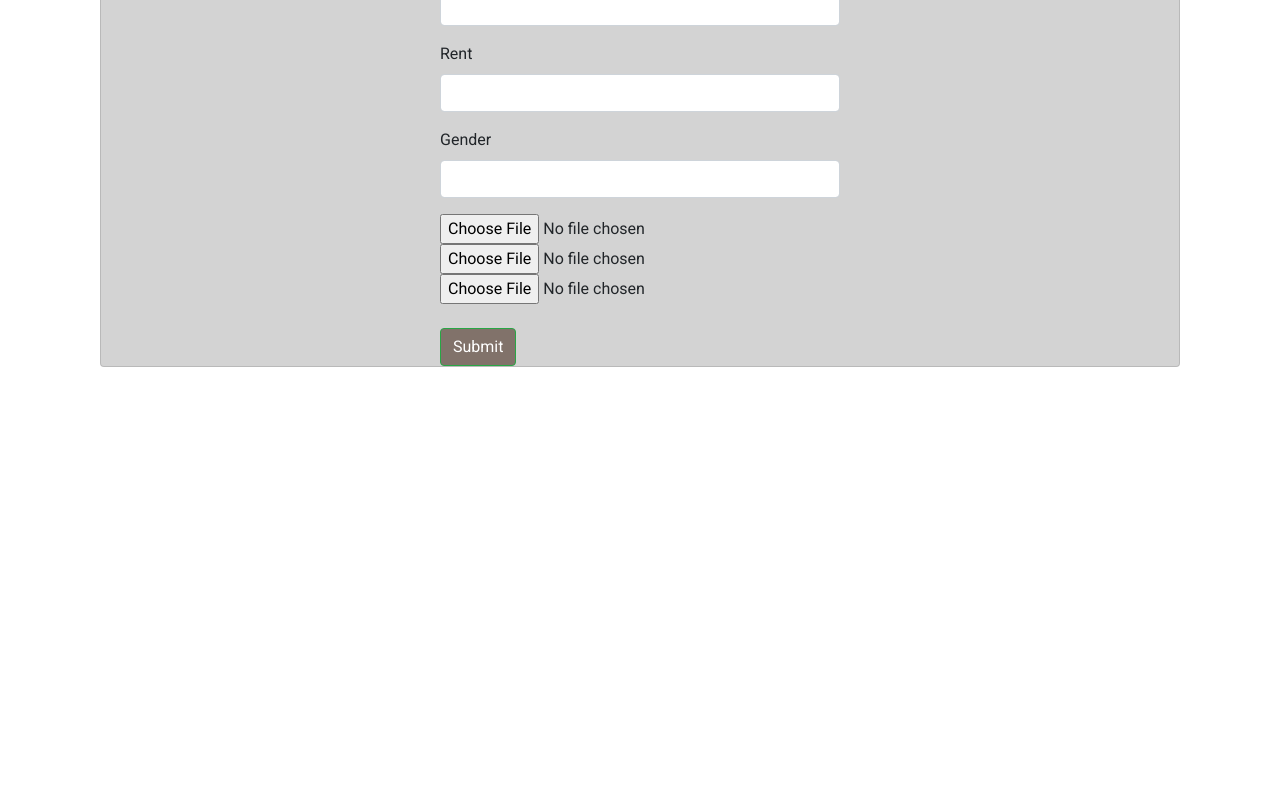
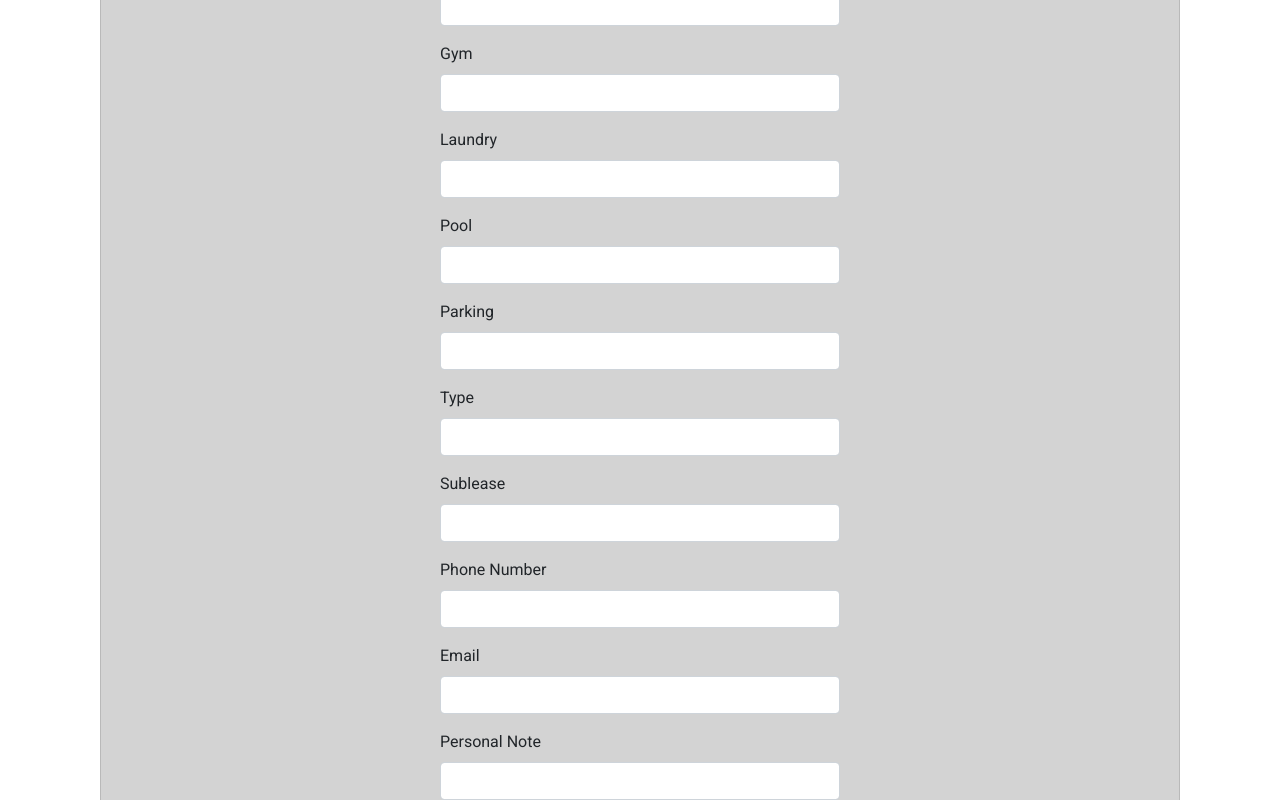
Before and after one commit to jthakur2023/VSLUI, an Angular app: page /create in a window 1280 px wide. Shown: the part 400-1200 px from the top of the page. Before the commit the page ends 800 px from the top, so only its background shows below. Built offline with nearby package versions, Linux system fonts and the light colour scheme.

Commit message:
updated model

```diff
--- a/src/app/listing-create/listing-create.component.html
+++ b/src/app/listing-create/listing-create.component.html
@@ -43,63 +43,107 @@
                     name="address"
                     />
                 </div>
-                <!-- <div class="form-group">
-                    <label for="address">Gym</label>
+                <div class="form-group">
+                    <label for="gym">Gym</label>
+                    <input
+                    type="text"
+                    class="form-control"
+                    id="gym"
+                    required
+                    [(ngModel)]="listing.gym"
+                    name="gym"
+                    />
+                </div>
+                <div class="form-group">
+                    <label for="laundry">Laundry</label>
+                    <input
+                    type="text"
+                    class="form-control"
+                    id="laundry"
+                    required
+                    [(ngModel)]="listing.laundry"
+                    name="laundry"
+                    />
+                </div>
+                <div class="form-group">
+                    <label for="pool">Pool</label>
+                    <input
+                    type="text"
+                    class="form-control"
+                    id="pool"
+                    required
+                    [(ngModel)]="listing.pool"
+                    name="pool"
+                    />
+                </div>
+
+                <div class="form-group">
+                    <label for="parking">Parking</label>
                     <input
                     type="text"
                     class="form-control"
                     id="address"
                     required
-                    [(ngModel)]="listing.city"
-                    name="address"
+                    [(ngModel)]="listing.parking"
+                    name="parking"
+                    />
+                </div>
+
+                <div class="form-group">
+                    <label for="type">Type</label>
+                    <input
+                    type="text"
+                    class="form-control"
+                    id="type"
+                    required
+                    [(ngModel)]="listing.type"
+                    name="type"
                     />
                 </div>
                 <div class="form-group">
-                    <label for="address">State</label>
+                  <label for="sublease">Sublease</label>
                   <input
                   type="text"
                   class="form-control"
-                    id="address"
+                  id="sublease"
                   required
-                    [(ngModel)]="listing.state"
-                    name="address"
+                  [(ngModel)]="listing.sublease"
+                  name="sublease"
                   />
               </div>
               <div class="form-group">
-                    <label for="address">Zip</label>
+                <label for="phoneNumber">Phone Number</label>
                 <input
                 type="text"
                 class="form-control"
-                    id="address"
+                id="phoneNumber"
                 required
-                    [(ngModel)]="listing.zip"
-                    name="address"
+                [(ngModel)]="listing.phoneNumber"
+                name="phoneNumber"
                 />
-                </div> -->
-
-               <!--  <div class="form-group">
-                    <label for="address">Rooms</label>
+            </div>
+            <div class="form-group">
+              <label for="email">Email</label>
               <input
               type="text"
               class="form-control"
-                    id="address"
+              id="email"
               required
-                    [(ngModel)]="listing.rooms"
-                    name="address"
+              [(ngModel)]="listing.email"
+              name="email"
               />
-                </div> -->
-
-               <!--  <div class="form-group">
-                    <label for="address">Baths</label>
+          </div>
+          <div class="form-group">
+            <label for="personalNote">Personal Note</label>
             <input
             type="text"
             class="form-control"
-                    id="address"
+            id="personalNote"
             required
-                    [(ngModel)]="listing.baths"
-                    name="address"
+            [(ngModel)]="listing.personalNote"
+            name="personalNote"
             />
-                </div> -->
+        </div>
 
             <div class="form-group">
                 <label for="rent">Rent</label>
--- a/src/app/listing-create/listing-create.component.ts
+++ b/src/app/listing-create/listing-create.component.ts
@@ -23,7 +23,16 @@ export class ListingCreateComponent {
     rent: '',
     image: '',
     image2: '',
-    image3: ''
+    image3: '',
+    laundry:'',
+    gym:'',
+    pool:'',
+    parking:'',
+    type:'',
+    sublease:'',
+    phoneNumber:'',
+    email:'',
+    personalNote:''
   };
   submitted = false;
   uni: any;
@@ -50,6 +59,16 @@ export class ListingCreateComponent {
       university: this.listing.university,
       semester: this.listing.semester,
       rent: this.listing.rent,
+      laundry: this.listing.laundry,
+      gym: this.listing.gym,
+      pool: this.listing.pool,
+      parking: this.listing.parking,
+      type: this.listing.type,
+      sublease: this.listing.sublease,
+      phoneNumber: this.listing.phoneNumber,
+      email: this.listing.email,
+      personalNote: this.listing.personalNote,
+
       userid: this.currentUser.id,
       image: this.listing.image,
       image2: this.listing.image2,
--- a/src/app/listing-detail/listing-detail.component.html
+++ b/src/app/listing-detail/listing-detail.component.html
@@ -60,15 +60,15 @@
           <div class="carousel-inner">
             <div class="carousel-item active">
               <img class="d-block w-100" src="http://localhost:8080/images/{{ currentListing.image }}"
-                alt="First slide" />
+                alt="First slide" height="500"/>
             </div>
             <div class="carousel-item">
               <img class="d-block w-100" src="http://localhost:8080/images/{{ currentListing.image2 }}"
-                alt="Second slide" />
+                alt="Second slide" height="500"/>
             </div>
             <div class="carousel-item">
               <img class="d-block w-100" src="http://localhost:8080/images/{{ currentListing.image3 }}"
-                alt="Third slide" />
+                alt="Third slide" height="500"/>
             </div>
           </div>
           <a class="carousel-control-prev" href="#carouselExampleIndicators" role="button" data-slide="prev">
```
Also changed, not shown: src/app/listings/listings.component.html (+5 -6 lines). Lines whose indentation alone changed are shown as unchanged.
